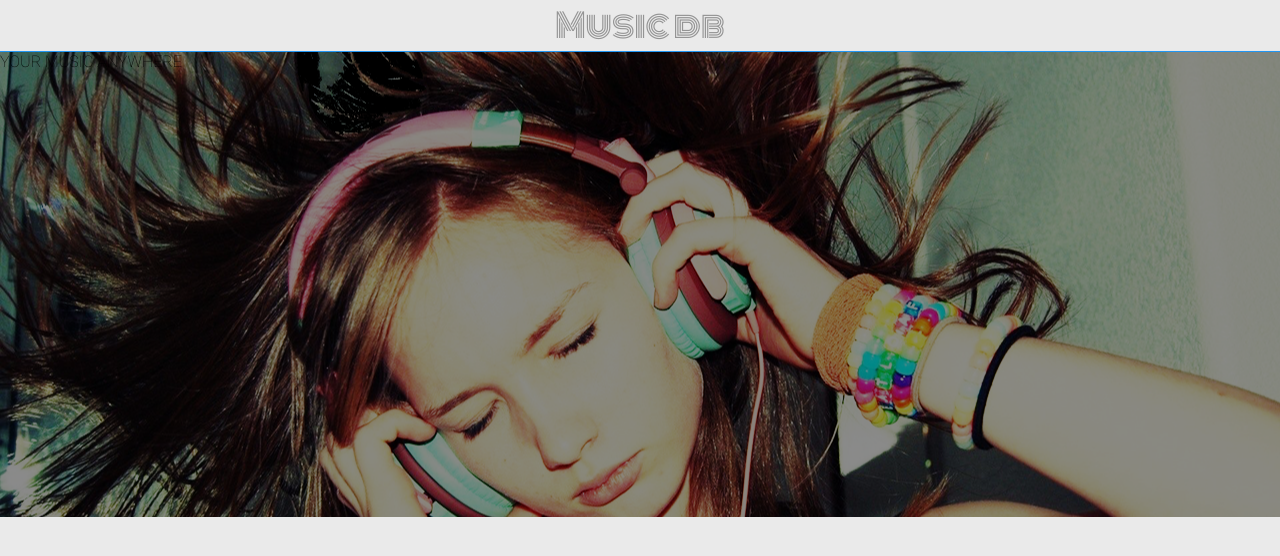
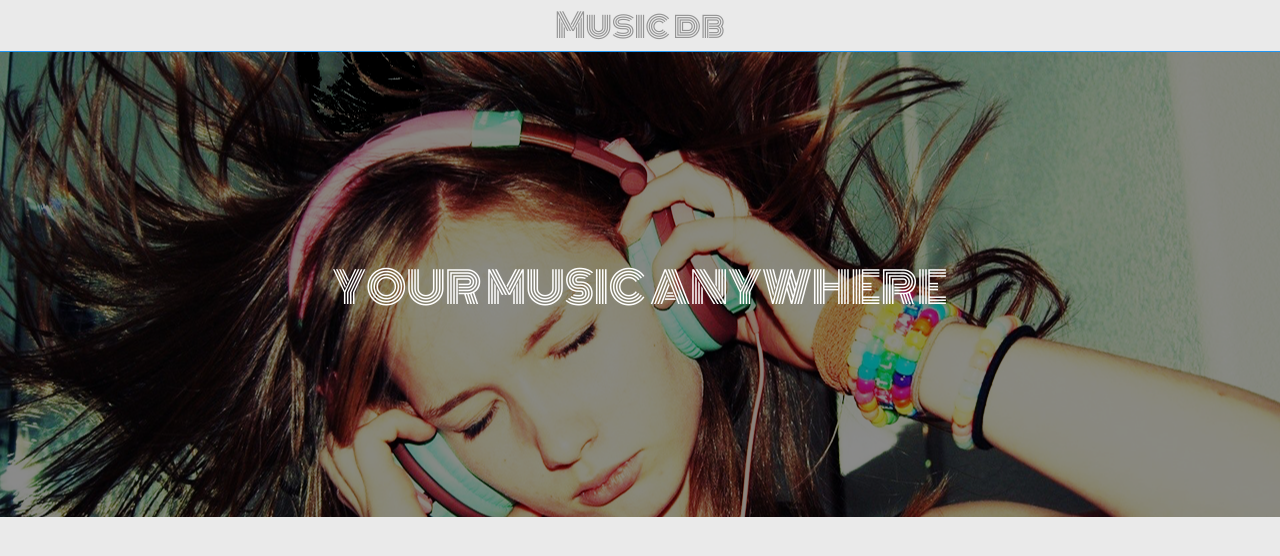
Before and after one commit to IvanKorneev/artists, a React (Create React App) app: page / in a window 1280 px wide. Shown: the top 556 px of the page. Built offline with nearby package versions, Linux system fonts and the light colour scheme; no server answers.

Commit message:
add style banner

```diff
--- a/src/components/Banner/Banner.sass
+++ b/src/components/Banner/Banner.sass
@@ -5,3 +5,14 @@
     background-size: cover
     background-position: center center
     position: relative
+  .logo
+    font-family: 'Monoton', cursive
+    position: absolute
+    top: 50%
+    left: 50%
+    transform: translate(-50%,-50%)
+    width: 100%
+    height: 62px
+    color: #FFF
+    font-size: 43px
+    text-align: center
```
